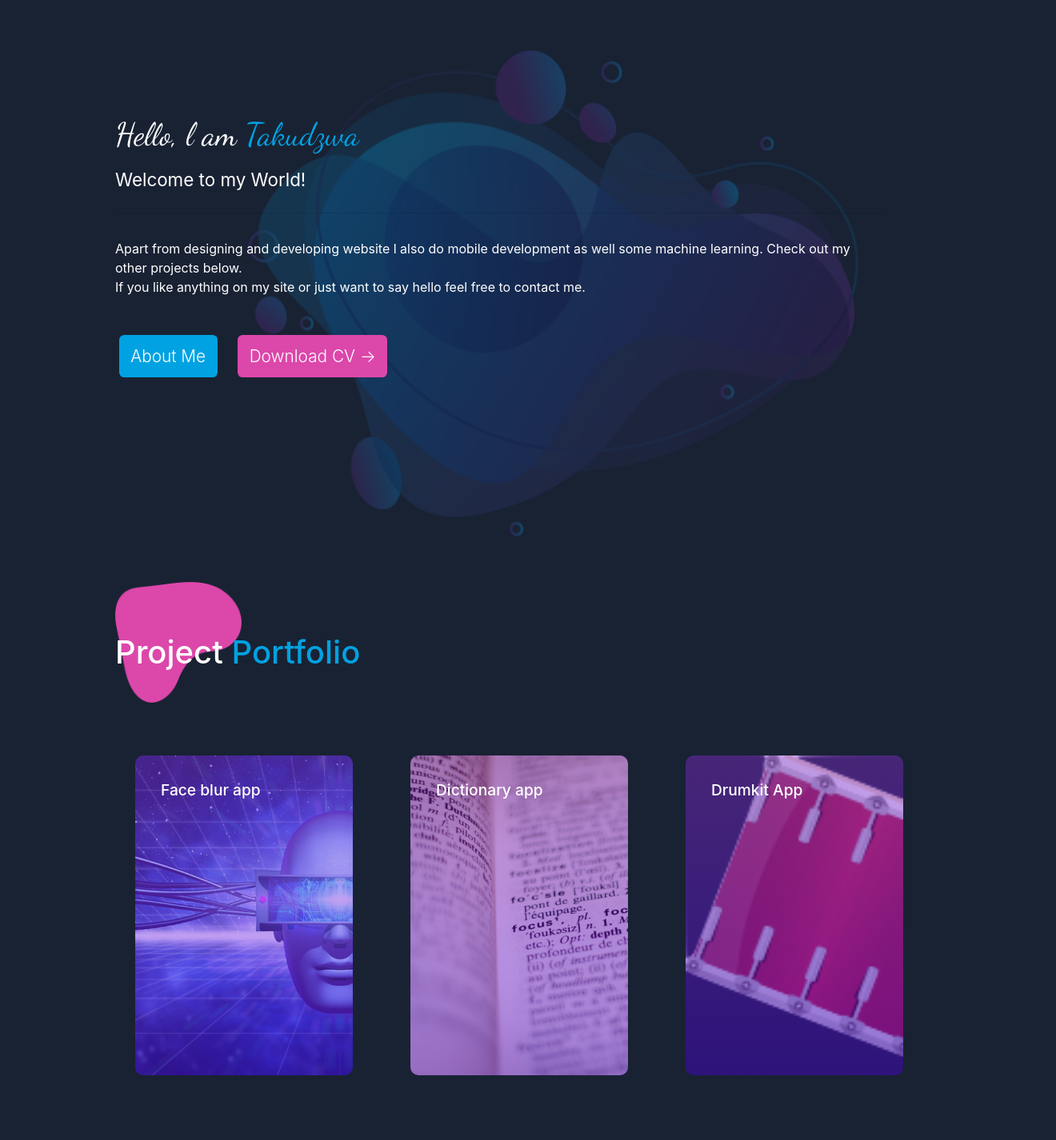
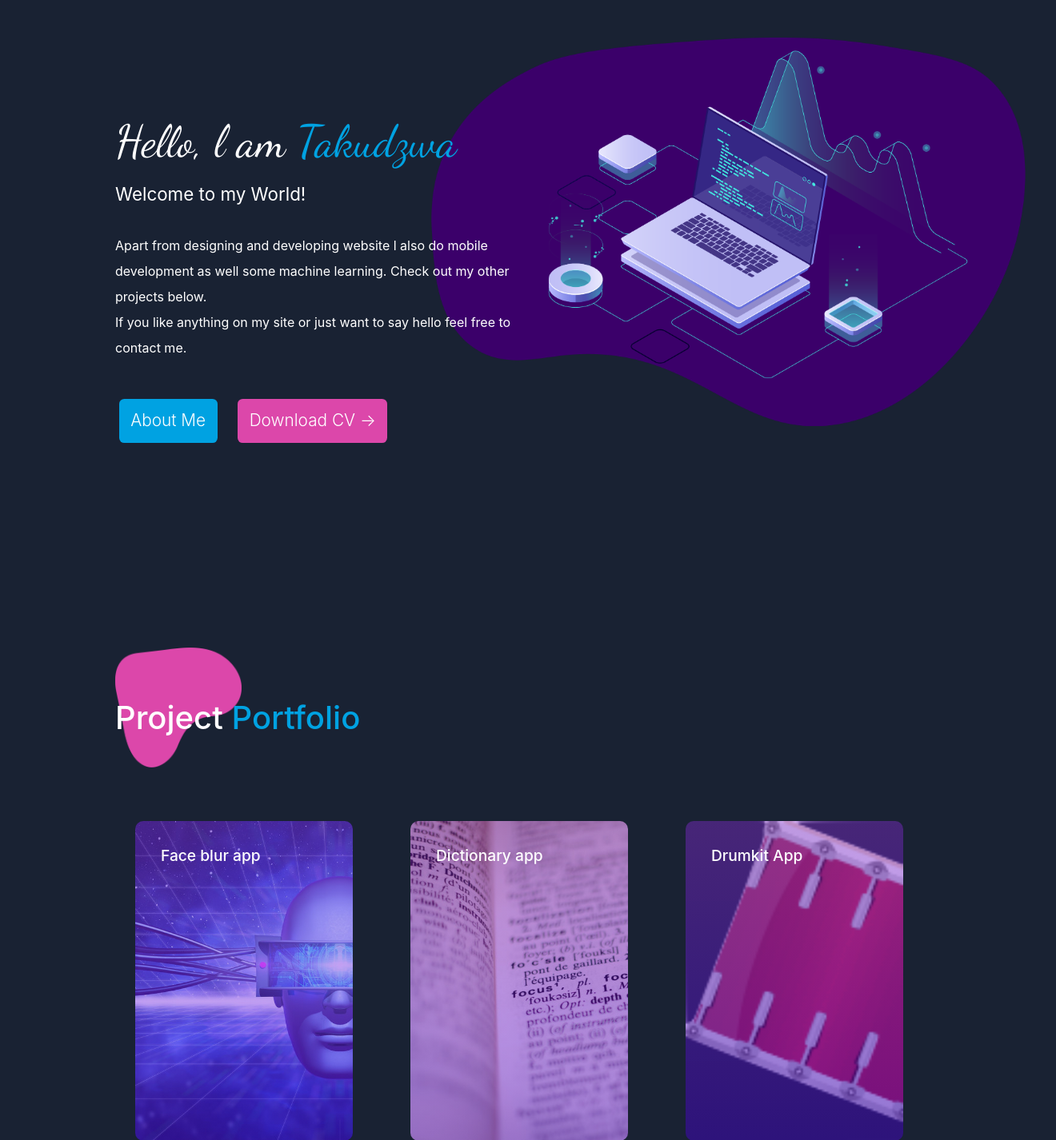
Before and after one commit to takuonline/portfolio_website_v3, a Flask app: page / in a window 1320 px wide. Shown: the part 118-1544 px from the top of the page at 80% size. Run offline with Flask 2, Linux system fonts and the light colour scheme; some libraries are stand-ins or nearby versions.

Commit message:
add hero blob

```diff
--- a/website/static/style.css
+++ b/website/static/style.css
@@ -29,13 +29,18 @@ COMPONENTS
   top: 8rem;
   left: 0rem;
   font-size: 1.1rem;
-  overflow: hidden; }
+  overflow: hidden;
+  width: 53%;
+  line-height: 2rem; }
   @media (max-width: 26.5em) {
     .namebox {
       font-size: 1rem; } }
-  @media (max-width: 26.5em) {
-    .namebox__line {
-      display: none; } }
+  .namebox__line {
+    animation: fade-in 3s ease-in-out;
+    background: white; }
+    @media (max-width: 26.5em) {
+      .namebox__line {
+        display: none; } }
   .namebox__blob-blue {
     width: 70%;
     height: 70%;
@@ -52,7 +57,7 @@ COMPONENTS
     margin: 3rem 0;
     margin-bottom: 1rem;
     color: white;
-    font-size: 2.5rem;
+    font-size: 3.5rem;
     animation: appear 1s ease-in-out; }
     .namebox__name-colored {
       color: #00a2e2; }
@@ -1152,12 +1157,12 @@ body {
 .myblob {
   z-index: -5;
   position: absolute;
-  top: 2rem;
-  right: 8rem;
-  opacity: 30%;
+  top: 1rem;
+  right: -5rem;
+  opacity: 100%;
   animation: blob 7s ease-in-out;
   animation-iteration-count: infinite;
-  width: 72%; }
+  width: 70%; }
   @media (max-width: 48em) {
     .myblob {
       top: 10rem; } }
--- a/website/static/stylesheet/sass/components/_blobs.scss
+++ b/website/static/stylesheet/sass/components/_blobs.scss
@@ -96,12 +96,12 @@
 .myblob{
     z-index: -5;
     position: absolute;
-    top: 2rem;
-    right: 8rem;
-    opacity: 30%;
+    top: 1rem;
+    right: -5rem;
+    opacity: 100%;
     animation: blob 7s ease-in-out;
     animation-iteration-count: infinite;
-    width: 72%;
+    width: 70%;
 
     @include res(tab-port){
         top: 10rem;
--- a/website/static/stylesheet/sass/layout/_header.scss
+++ b/website/static/stylesheet/sass/layout/_header.scss
@@ -1,8 +1,10 @@
 .namebox {
-    top: 8rem;
-    left: 0rem;
-    font-size: 1.1rem;
-    overflow: hidden;
+  top: 8rem;
+  left: 0rem;
+  font-size: 1.1rem;
+  overflow: hidden;
+  width: 53%;
+  line-height: 2rem;
 
     @include res(phone) {
       font-size: 1rem;
@@ -32,23 +34,18 @@ animation: fade-in 3s ease-in-out;
       background-size: 40%;
     }
 
-
-
-
-
     &__name {
       font-family: 'Dancing Script', cursive;
       margin: 3rem 0;
       margin-bottom: 1rem;
       color: $text-color;
-      font-size: 2.5rem;
+      font-size: 3.5rem;
       animation: appear 1s ease-in-out;
       // animation-delay: 1s;
 
       &-colored{
         color: $secondary-color;
       }
-
     }
 
     &__greet {
--- a/website/templates/home.html
+++ b/website/templates/home.html
@@ -10,12 +10,11 @@
 
       <h1 class=" namebox__name ">Hello, l am<span class="namebox__name-colored" > Takudzwa </span>   </h1>
       <p class=" namebox__greet">Welcome to my World!</p>
-      <hr class="my-4 namebox__line">
+      <!-- <hr class="my-4 namebox__line"> -->
 
       <p class="namebox__description">Apart from designing and developing website l also do mobile development as well some machine learning.
         Check out my other projects below.
         <br>
-
 
         If you like anything on my site or just want to say hello feel free to contact me.
 
@@ -56,7 +55,7 @@
   </section>
 
 
-  <section class="section-cubes">
+  <!-- <section class="section-cubes">
     <div class="cubes">
       <div class="cubes__cube1"></div>
       <div class="cubes__cube2"></div>
@@ -64,9 +63,9 @@
       <div class="cubes__cube4"></div>
       <div class="cubes__cube5"></div>
     </div>
-  </section>
+  </section> -->
 
-  <img src="../static/Asset2@3x.png" class="myblob" alt="">
+  <img src="../static/hero_assets/hero_blobAsset 4@4x.png" class="myblob" alt="">
 
   <section class="section-projects">
     <h1  data-aos="fade-right"  data-aos-delay="200" class=" section-header  "  >Project <span class="section-header-colored-secondary">Portfolio</span></h1>
```
Also changed, not shown: website/4x/heroAsset 2@4x.png (added), website/static/hero_assets/Asset2@3x.png (renamed from website/static/Asset2@3x.png), website/static/hero_assets/Asset3x.png (renamed from website/static/Asset3x.png), website/static/hero_assets/heroAsset 2@4x.png (added), website/static/hero_assets/hero_blobAsset 4@4x.png (added), website/static/hero_assets/hero_finalAsset 2@4x.png (added).
